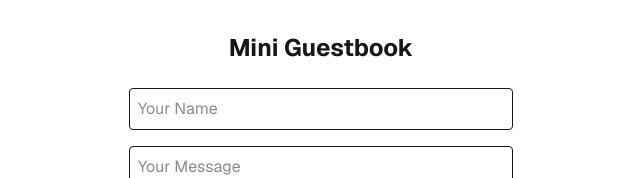
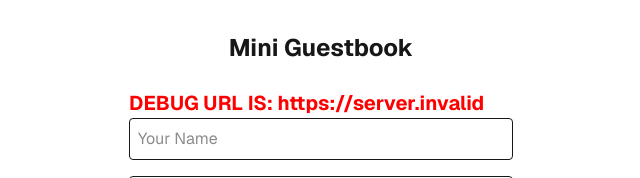
Before and after one commit to dushi1984/FCL, a Next.js app: page / in a window 1280 px wide. Shown: the top 178 px of the page, without its empty margins (319-959 px from the left). Built offline with nearby package versions, Linux system fonts and the light colour scheme; no server answers; the database is empty.

Commit message:
Update page.tsx

```diff
--- a/app/page.tsx
+++ b/app/page.tsx
@@ -5,7 +5,6 @@ import { useState, useEffect } from "react";
 const supabase = createClient(process.env.NEXT_PUBLIC_SUPABASE_URL!, process.env.NEXT_PUBLIC_SUPABASE_ANON_KEY!);
 
 export default function Home() {
-  alert("URL is: " + process.env.NEXT_PUBLIC_SUPABASE_URL);
   const [messages, setMessages] = useState<any[]>([]);
   const [name, setName] = useState("");
   const [message, setMessage] = useState("");
@@ -40,6 +39,9 @@ export default function Home() {
   return (
     <main className="min-h-screen p-8 max-w-md mx-auto font-sans">
       <h1 className="text-2xl font-bold mb-6 text-center">Mini Guestbook</h1>
+      <p style={{ color: 'red', fontWeight: 'bold', fontSize: '20px' }}>
+  DEBUG URL IS: {process.env.NEXT_PUBLIC_SUPABASE_URL}
+</p>
 
       <form onSubmit={handleSubmit} className="space-y-4 mb-8">
         <input
```
